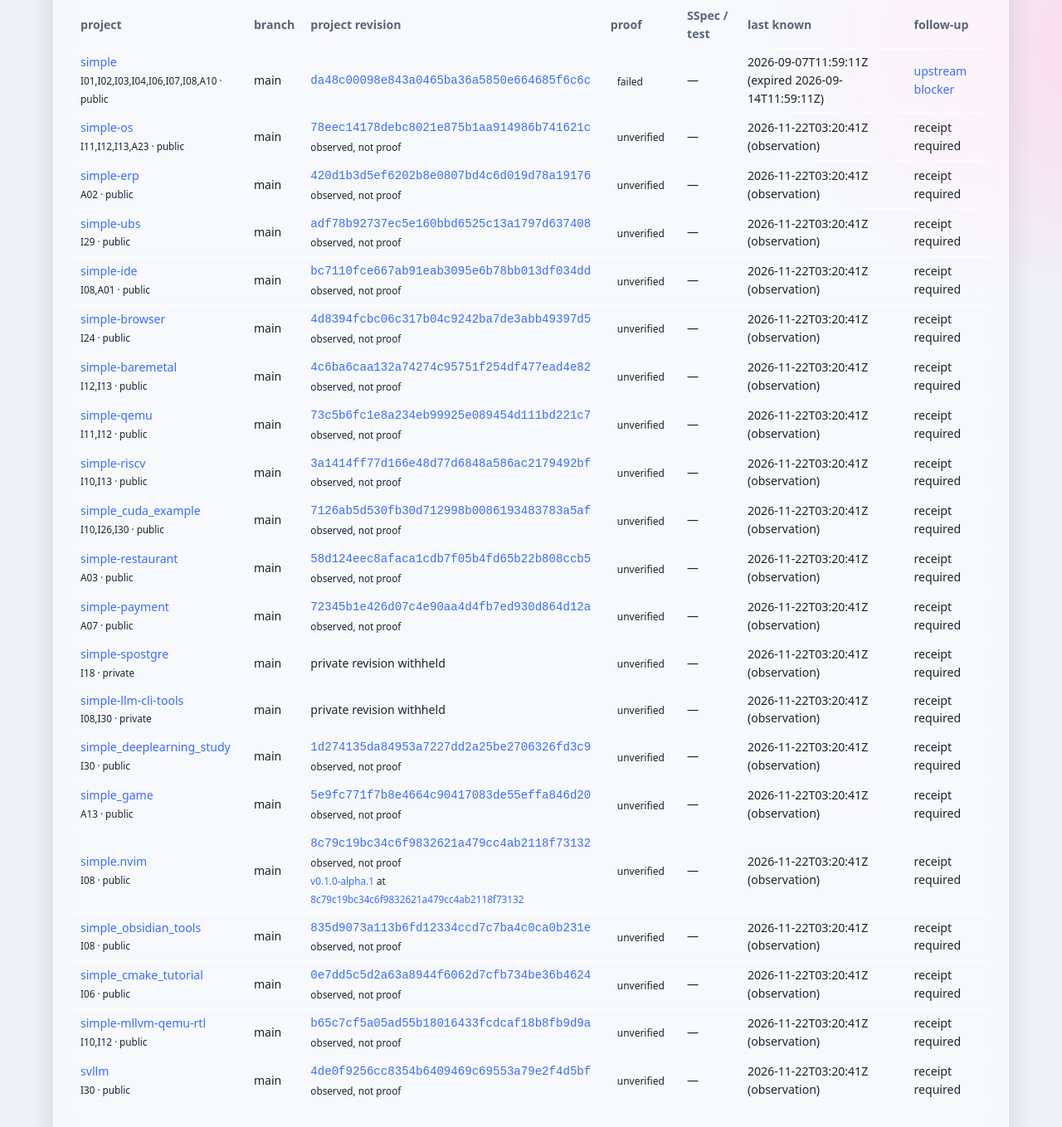
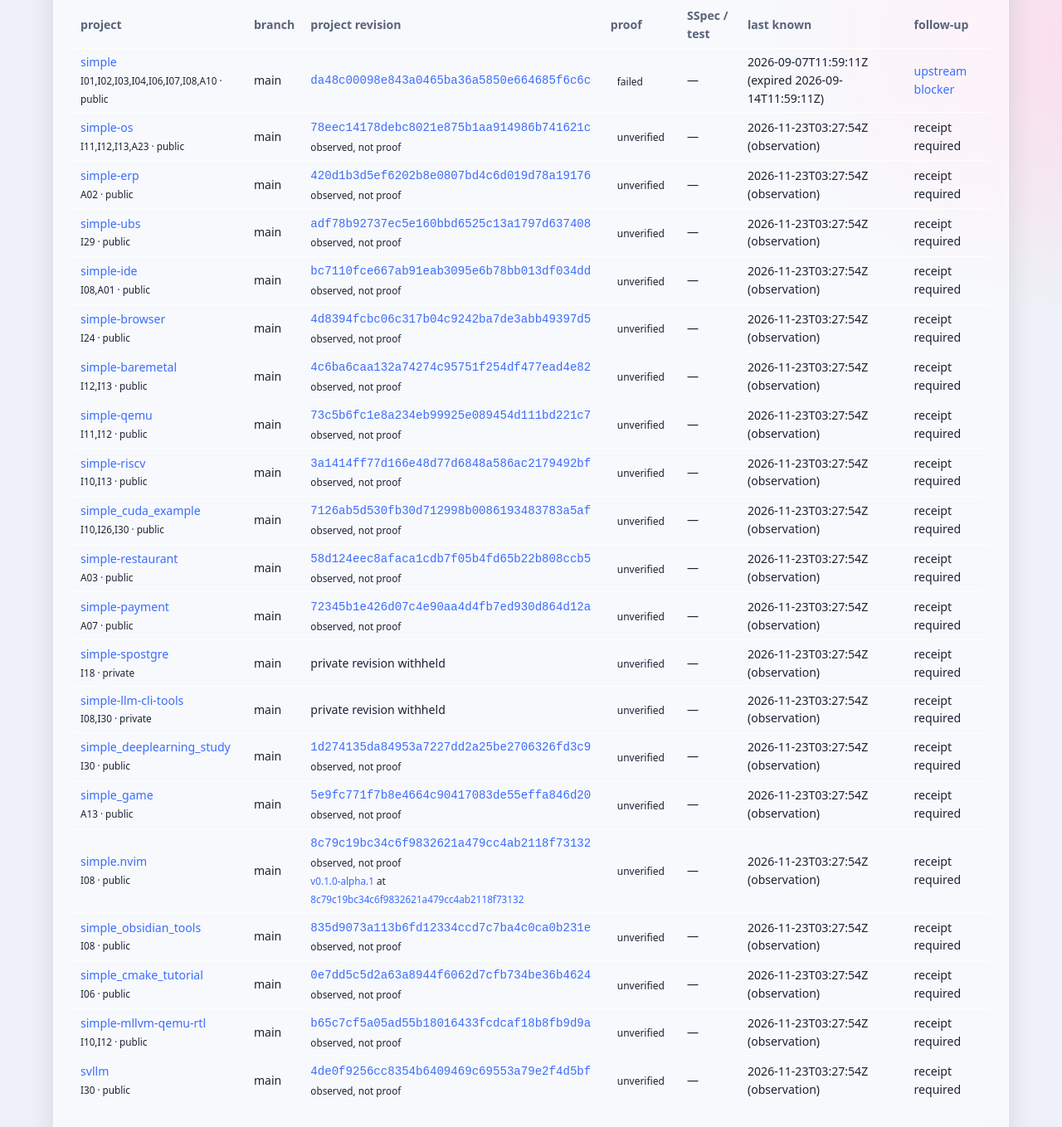
Before and after one commit to ormastes/simply, a plain HTML site: page docs/projects.html in a window 1280 px wide. Shown: the part 321-1680 px from the top of the page at 83% size. Drawn offline with Linux system fonts and the light colour scheme.

Commit message:
chore(site): daily regenerate from test evidence

```diff
--- a/docs/projects.html
+++ b/docs/projects.html
@@ -2,24 +2,24 @@
 <header class="hero"><h1>Simple project propagation</h1><p>Immutable, offline proof receipts. Last-observed revisions aid discovery but never count as working evidence.</p>
 <p>Compatibility baseline: <a href="https://github.com/ormastes/simple/tree/v1.0.1-beta.1">v1.0.1-beta.1</a> (<a href="https://github.com/ormastes/simple/commit/62eada434c050cb688598bef1ab4f5a25b5cb404"><code>62eada434c050cb688598bef1ab4f5a25b5cb404</code></a>, beta).</p></header><section class="card"><h2>Advertised projects</h2><div class="tblwrap"><table><tr><th>project</th><th>branch</th><th>project revision</th><th>proof</th><th>SSpec / test</th><th>last known</th><th>follow-up</th></tr>
 <tr><td><a href="https://github.com/ormastes/simple">simple</a><br><small>I01,I02,I03,I04,I06,I07,I08,A10 · public</small></td><td>main</td><td><a href="https://github.com/ormastes/simple/commit/da48c00098e843a0465ba36a5850e664685f6c6c"><code>da48c00098e843a0465ba36a5850e664685f6c6c</code></a></td><td><span class="st st-failed">failed</span></td><td>—</td><td>2026-09-07T11:59:11Z (expired 2026-09-14T11:59:11Z)</td><td><a href="https://github.com/ormastes/simple/issues/497">upstream blocker</a></td></tr>
-<tr><td><a href="https://github.com/ormastes/simple-os">simple-os</a><br><small>I11,I12,I13,A23 · public</small></td><td>main</td><td><a href="https://github.com/ormastes/simple-os/commit/78eec14178debc8021e875b1aa914986b741621c"><code>78eec14178debc8021e875b1aa914986b741621c</code></a><br><small>observed, not proof</small></td><td><span class="st st-unverified">unverified</span></td><td>—</td><td>2026-11-22T03:20:41Z (observation)</td><td>receipt required</td></tr>
-<tr><td><a href="https://github.com/ormastes/simple-erp">simple-erp</a><br><small>A02 · public</small></td><td>main</td><td><a href="https://github.com/ormastes/simple-erp/commit/420d1b3d5ef6202b8e0807bd4c6d019d78a19176"><code>420d1b3d5ef6202b8e0807bd4c6d019d78a19176</code></a><br><small>observed, not proof</small></td><td><span class="st st-unverified">unverified</span></td><td>—</td><td>2026-11-22T03:20:41Z (observation)</td><td>receipt required</td></tr>
-<tr><td><a href="https://github.com/ormastes/simple-ubs">simple-ubs</a><br><small>I29 · public</small></td><td>main</td><td><a href="https://github.com/ormastes/simple-ubs/commit/adf78b92737ec5e160bbd6525c13a1797d637408"><code>adf78b92737ec5e160bbd6525c13a1797d637408</code></a><br><small>observed, not proof</small></td><td><span class="st st-unverified">unverified</span></td><td>—</td><td>2026-11-22T03:20:41Z (observation)</td><td>receipt required</td></tr>
-<tr><td><a href="https://github.com/ormastes/simple-ide">simple-ide</a><br><small>I08,A01 · public</small></td><td>main</td><td><a href="https://github.com/ormastes/simple-ide/commit/bc7110fce667ab91eab3095e6b78bb013df034dd"><code>bc7110fce667ab91eab3095e6b78bb013df034dd</code></a><br><small>observed, not proof</small></td><td><span class="st st-unverified">unverified</span></td><td>—</td><td>2026-11-22T03:20:41Z (observation)</td><td>receipt required</td></tr>
-<tr><td><a href="https://github.com/ormastes/simple-browser">simple-browser</a><br><small>I24 · public</small></td><td>main</td><td><a href="https://github.com/ormastes/simple-browser/commit/4d8394fcbc06c317b04c9242ba7de3abb49397d5"><code>4d8394fcbc06c317b04c9242ba7de3abb49397d5</code></a><br><small>observed, not proof</small></td><td><span class="st st-unverified">unverified</span></td><td>—</td><td>2026-11-22T03:20:41Z (observation)</td><td>receipt required</td></tr>
-<tr><td><a href="https://github.com/ormastes/simple-baremetal">simple-baremetal</a><br><small>I12,I13 · public</small></td><td>main</td><td><a href="https://github.com/ormastes/simple-baremetal/commit/4c6ba6caa132a74274c95751f254df477ead4e82"><code>4c6ba6caa132a74274c95751f254df477ead4e82</code></a><br><small>observed, not proof</small></td><td><span class="st st-unverified">unverified</span></td><td>—</td><td>2026-11-22T03:20:41Z (observation)</td><td>receipt required</td></tr>
-<tr><td><a href="https://github.com/ormastes/simple-qemu">simple-qemu</a><br><small>I11,I12 · public</small></td><td>main</td><td><a href="https://github.com/ormastes/simple-qemu/commit/73c5b6fc1e8a234eb99925e089454d111bd221c7"><code>73c5b6fc1e8a234eb99925e089454d111bd221c7</code></a><br><small>observed, not proof</small></td><td><span class="st st-unverified">unverified</span></td><td>—</td><td>2026-11-22T03:20:41Z (observation)</td><td>receipt required</td></tr>
-<tr><td><a href="https://github.com/ormastes/simple-riscv">simple-riscv</a><br><small>I10,I13 · public</small></td><td>main</td><td><a href="https://github.com/ormastes/simple-riscv/commit/3a1414ff77d166e48d77d6848a586ac2179492bf"><code>3a1414ff77d166e48d77d6848a586ac2179492bf</code></a><br><small>observed, not proof</small></td><td><span class="st st-unverified">unverified</span></td><td>—</td><td>2026-11-22T03:20:41Z (observation)</td><td>receipt required</td></tr>
-<tr><td><a href="https://github.com/ormastes/simple_cuda_example">simple_cuda_example</a><br><small>I10,I26,I30 · public</small></td><td>main</td><td><a href="https://github.com/ormastes/simple_cuda_example/commit/7126ab5d530fb30d712998b0086193483783a5af"><code>7126ab5d530fb30d712998b0086193483783a5af</code></a><br><small>observed, not proof</small></td><td><span class="st st-unverified">unverified</span></td><td>—</td><td>2026-11-22T03:20:41Z (observation)</td><td>receipt required</td></tr>
-<tr><td><a href="https://github.com/ormastes/simple-restaurant">simple-restaurant</a><br><small>A03 · public</small></td><td>main</td><td><a href="https://github.com/ormastes/simple-restaurant/commit/58d124eec8afaca1cdb7f05b4fd65b22b808ccb5"><code>58d124eec8afaca1cdb7f05b4fd65b22b808ccb5</code></a><br><small>observed, not proof</small></td><td><span class="st st-unverified">unverified</span></td><td>—</td><td>2026-11-22T03:20:41Z (observation)</td><td>receipt required</td></tr>
-<tr><td><a href="https://github.com/ormastes/simple-payment">simple-payment</a><br><small>A07 · public</small></td><td>main</td><td><a href="https://github.com/ormastes/simple-payment/commit/72345b1e426d07c4e90aa4d4fb7ed930d864d12a"><code>72345b1e426d07c4e90aa4d4fb7ed930d864d12a</code></a><br><small>observed, not proof</small></td><td><span class="st st-unverified">unverified</span></td><td>—</td><td>2026-11-22T03:20:41Z (observation)</td><td>receipt required</td></tr>
-<tr><td><a href="https://github.com/ormastes/simple-spostgre">simple-spostgre</a><br><small>I18 · private</small></td><td>main</td><td>private revision withheld</td><td><span class="st st-unverified">unverified</span></td><td>—</td><td>2026-11-22T03:20:41Z (observation)</td><td>receipt required</td></tr>
-<tr><td><a href="https://github.com/ormastes/simple-llm-cli-tools">simple-llm-cli-tools</a><br><small>I08,I30 · private</small></td><td>main</td><td>private revision withheld</td><td><span class="st st-unverified">unverified</span></td><td>—</td><td>2026-11-22T03:20:41Z (observation)</td><td>receipt required</td></tr>
-<tr><td><a href="https://github.com/ormastes/simple_deeplearning_study">simple_deeplearning_study</a><br><small>I30 · public</small></td><td>main</td><td><a href="https://github.com/ormastes/simple_deeplearning_study/commit/1d274135da84953a7227dd2a25be2706326fd3c9"><code>1d274135da84953a7227dd2a25be2706326fd3c9</code></a><br><small>observed, not proof</small></td><td><span class="st st-unverified">unverified</span></td><td>—</td><td>2026-11-22T03:20:41Z (observation)</td><td>receipt required</td></tr>
-<tr><td><a href="https://github.com/ormastes/simple_game">simple_game</a><br><small>A13 · public</small></td><td>main</td><td><a href="https://github.com/ormastes/simple_game/commit/5e9fc771f7b8e4664c90417083de55effa846d20"><code>5e9fc771f7b8e4664c90417083de55effa846d20</code></a><br><small>observed, not proof</small></td><td><span class="st st-unverified">unverified</span></td><td>—</td><td>2026-11-22T03:20:41Z (observation)</td><td>receipt required</td></tr>
-<tr><td><a href="https://github.com/ormastes/simple.nvim">simple.nvim</a><br><small>I08 · public</small></td><td>main</td><td><a href="https://github.com/ormastes/simple.nvim/commit/8c79c19bc34c6f9832621a479cc4ab2118f73132"><code>8c79c19bc34c6f9832621a479cc4ab2118f73132</code></a><br><small>observed, not proof</small><br><small><a href="https://github.com/ormastes/simple.nvim/tree/v0.1.0-alpha.1">v0.1.0-alpha.1</a> at <a href="https://github.com/ormastes/simple.nvim/commit/8c79c19bc34c6f9832621a479cc4ab2118f73132">8c79c19bc34c6f9832621a479cc4ab2118f73132</a></small></td><td><span class="st st-unverified">unverified</span></td><td>—</td><td>2026-11-22T03:20:41Z (observation)</td><td>receipt required</td></tr>
-<tr><td><a href="https://github.com/ormastes/simple_obsidian_tools">simple_obsidian_tools</a><br><small>I08 · public</small></td><td>main</td><td><a href="https://github.com/ormastes/simple_obsidian_tools/commit/835d9073a113b6fd12334ccd7c7ba4c0ca0b231e"><code>835d9073a113b6fd12334ccd7c7ba4c0ca0b231e</code></a><br><small>observed, not proof</small></td><td><span class="st st-unverified">unverified</span></td><td>—</td><td>2026-11-22T03:20:41Z (observation)</td><td>receipt required</td></tr>
-<tr><td><a href="https://github.com/ormastes/simple_cmake_tutorial">simple_cmake_tutorial</a><br><small>I06 · public</small></td><td>main</td><td><a href="https://github.com/ormastes/simple_cmake_tutorial/commit/0e7dd5c5d2a63a8944f6062d7cfb734be36b4624"><code>0e7dd5c5d2a63a8944f6062d7cfb734be36b4624</code></a><br><small>observed, not proof</small></td><td><span class="st st-unverified">unverified</span></td><td>—</td><td>2026-11-22T03:20:41Z (observation)</td><td>receipt required</td></tr>
-<tr><td><a href="https://github.com/ormastes/simple-mllvm-qemu-rtl">simple-mllvm-qemu-rtl</a><br><small>I10,I12 · public</small></td><td>main</td><td><a href="https://github.com/ormastes/simple-mllvm-qemu-rtl/commit/b65c7cf5a05ad55b18016433fcdcaf18b8fb9d9a"><code>b65c7cf5a05ad55b18016433fcdcaf18b8fb9d9a</code></a><br><small>observed, not proof</small></td><td><span class="st st-unverified">unverified</span></td><td>—</td><td>2026-11-22T03:20:41Z (observation)</td><td>receipt required</td></tr>
-<tr><td><a href="https://github.com/ormastes/svllm">svllm</a><br><small>I30 · public</small></td><td>main</td><td><a href="https://github.com/ormastes/svllm/commit/4de0f9256cc8354b6409469c69553a79e2f4d5bf"><code>4de0f9256cc8354b6409469c69553a79e2f4d5bf</code></a><br><small>observed, not proof</small></td><td><span class="st st-unverified">unverified</span></td><td>—</td><td>2026-11-22T03:20:41Z (observation)</td><td>receipt required</td></tr>
+<tr><td><a href="https://github.com/ormastes/simple-os">simple-os</a><br><small>I11,I12,I13,A23 · public</small></td><td>main</td><td><a href="https://github.com/ormastes/simple-os/commit/78eec14178debc8021e875b1aa914986b741621c"><code>78eec14178debc8021e875b1aa914986b741621c</code></a><br><small>observed, not proof</small></td><td><span class="st st-unverified">unverified</span></td><td>—</td><td>2026-11-23T03:27:54Z (observation)</td><td>receipt required</td></tr>
+<tr><td><a href="https://github.com/ormastes/simple-erp">simple-erp</a><br><small>A02 · public</small></td><td>main</td><td><a href="https://github.com/ormastes/simple-erp/commit/420d1b3d5ef6202b8e0807bd4c6d019d78a19176"><code>420d1b3d5ef6202b8e0807bd4c6d019d78a19176</code></a><br><small>observed, not proof</small></td><td><span class="st st-unverified">unverified</span></td><td>—</td><td>2026-11-23T03:27:54Z (observation)</td><td>receipt required</td></tr>
+<tr><td><a href="https://github.com/ormastes/simple-ubs">simple-ubs</a><br><small>I29 · public</small></td><td>main</td><td><a href="https://github.com/ormastes/simple-ubs/commit/adf78b92737ec5e160bbd6525c13a1797d637408"><code>adf78b92737ec5e160bbd6525c13a1797d637408</code></a><br><small>observed, not proof</small></td><td><span class="st st-unverified">unverified</span></td><td>—</td><td>2026-11-23T03:27:54Z (observation)</td><td>receipt required</td></tr>
+<tr><td><a href="https://github.com/ormastes/simple-ide">simple-ide</a><br><small>I08,A01 · public</small></td><td>main</td><td><a href="https://github.com/ormastes/simple-ide/commit/bc7110fce667ab91eab3095e6b78bb013df034dd"><code>bc7110fce667ab91eab3095e6b78bb013df034dd</code></a><br><small>observed, not proof</small></td><td><span class="st st-unverified">unverified</span></td><td>—</td><td>2026-11-23T03:27:54Z (observation)</td><td>receipt required</td></tr>
+<tr><td><a href="https://github.com/ormastes/simple-browser">simple-browser</a><br><small>I24 · public</small></td><td>main</td><td><a href="https://github.com/ormastes/simple-browser/commit/4d8394fcbc06c317b04c9242ba7de3abb49397d5"><code>4d8394fcbc06c317b04c9242ba7de3abb49397d5</code></a><br><small>observed, not proof</small></td><td><span class="st st-unverified">unverified</span></td><td>—</td><td>2026-11-23T03:27:54Z (observation)</td><td>receipt required</td></tr>
+<tr><td><a href="https://github.com/ormastes/simple-baremetal">simple-baremetal</a><br><small>I12,I13 · public</small></td><td>main</td><td><a href="https://github.com/ormastes/simple-baremetal/commit/4c6ba6caa132a74274c95751f254df477ead4e82"><code>4c6ba6caa132a74274c95751f254df477ead4e82</code></a><br><small>observed, not proof</small></td><td><span class="st st-unverified">unverified</span></td><td>—</td><td>2026-11-23T03:27:54Z (observation)</td><td>receipt required</td></tr>
+<tr><td><a href="https://github.com/ormastes/simple-qemu">simple-qemu</a><br><small>I11,I12 · public</small></td><td>main</td><td><a href="https://github.com/ormastes/simple-qemu/commit/73c5b6fc1e8a234eb99925e089454d111bd221c7"><code>73c5b6fc1e8a234eb99925e089454d111bd221c7</code></a><br><small>observed, not proof</small></td><td><span class="st st-unverified">unverified</span></td><td>—</td><td>2026-11-23T03:27:54Z (observation)</td><td>receipt required</td></tr>
+<tr><td><a href="https://github.com/ormastes/simple-riscv">simple-riscv</a><br><small>I10,I13 · public</small></td><td>main</td><td><a href="https://github.com/ormastes/simple-riscv/commit/3a1414ff77d166e48d77d6848a586ac2179492bf"><code>3a1414ff77d166e48d77d6848a586ac2179492bf</code></a><br><small>observed, not proof</small></td><td><span class="st st-unverified">unverified</span></td><td>—</td><td>2026-11-23T03:27:54Z (observation)</td><td>receipt required</td></tr>
+<tr><td><a href="https://github.com/ormastes/simple_cuda_example">simple_cuda_example</a><br><small>I10,I26,I30 · public</small></td><td>main</td><td><a href="https://github.com/ormastes/simple_cuda_example/commit/7126ab5d530fb30d712998b0086193483783a5af"><code>7126ab5d530fb30d712998b0086193483783a5af</code></a><br><small>observed, not proof</small></td><td><span class="st st-unverified">unverified</span></td><td>—</td><td>2026-11-23T03:27:54Z (observation)</td><td>receipt required</td></tr>
+<tr><td><a href="https://github.com/ormastes/simple-restaurant">simple-restaurant</a><br><small>A03 · public</small></td><td>main</td><td><a href="https://github.com/ormastes/simple-restaurant/commit/58d124eec8afaca1cdb7f05b4fd65b22b808ccb5"><code>58d124eec8afaca1cdb7f05b4fd65b22b808ccb5</code></a><br><small>observed, not proof</small></td><td><span class="st st-unverified">unverified</span></td><td>—</td><td>2026-11-23T03:27:54Z (observation)</td><td>receipt required</td></tr>
+<tr><td><a href="https://github.com/ormastes/simple-payment">simple-payment</a><br><small>A07 · public</small></td><td>main</td><td><a href="https://github.com/ormastes/simple-payment/commit/72345b1e426d07c4e90aa4d4fb7ed930d864d12a"><code>72345b1e426d07c4e90aa4d4fb7ed930d864d12a</code></a><br><small>observed, not proof</small></td><td><span class="st st-unverified">unverified</span></td><td>—</td><td>2026-11-23T03:27:54Z (observation)</td><td>receipt required</td></tr>
+<tr><td><a href="https://github.com/ormastes/simple-spostgre">simple-spostgre</a><br><small>I18 · private</small></td><td>main</td><td>private revision withheld</td><td><span class="st st-unverified">unverified</span></td><td>—</td><td>2026-11-23T03:27:54Z (observation)</td><td>receipt required</td></tr>
+<tr><td><a href="https://github.com/ormastes/simple-llm-cli-tools">simple-llm-cli-tools</a><br><small>I08,I30 · private</small></td><td>main</td><td>private revision withheld</td><td><span class="st st-unverified">unverified</span></td><td>—</td><td>2026-11-23T03:27:54Z (observation)</td><td>receipt required</td></tr>
+<tr><td><a href="https://github.com/ormastes/simple_deeplearning_study">simple_deeplearning_study</a><br><small>I30 · public</small></td><td>main</td><td><a href="https://github.com/ormastes/simple_deeplearning_study/commit/1d274135da84953a7227dd2a25be2706326fd3c9"><code>1d274135da84953a7227dd2a25be2706326fd3c9</code></a><br><small>observed, not proof</small></td><td><span class="st st-unverified">unverified</span></td><td>—</td><td>2026-11-23T03:27:54Z (observation)</td><td>receipt required</td></tr>
+<tr><td><a href="https://github.com/ormastes/simple_game">simple_game</a><br><small>A13 · public</small></td><td>main</td><td><a href="https://github.com/ormastes/simple_game/commit/5e9fc771f7b8e4664c90417083de55effa846d20"><code>5e9fc771f7b8e4664c90417083de55effa846d20</code></a><br><small>observed, not proof</small></td><td><span class="st st-unverified">unverified</span></td><td>—</td><td>2026-11-23T03:27:54Z (observation)</td><td>receipt required</td></tr>
+<tr><td><a href="https://github.com/ormastes/simple.nvim">simple.nvim</a><br><small>I08 · public</small></td><td>main</td><td><a href="https://github.com/ormastes/simple.nvim/commit/8c79c19bc34c6f9832621a479cc4ab2118f73132"><code>8c79c19bc34c6f9832621a479cc4ab2118f73132</code></a><br><small>observed, not proof</small><br><small><a href="https://github.com/ormastes/simple.nvim/tree/v0.1.0-alpha.1">v0.1.0-alpha.1</a> at <a href="https://github.com/ormastes/simple.nvim/commit/8c79c19bc34c6f9832621a479cc4ab2118f73132">8c79c19bc34c6f9832621a479cc4ab2118f73132</a></small></td><td><span class="st st-unverified">unverified</span></td><td>—</td><td>2026-11-23T03:27:54Z (observation)</td><td>receipt required</td></tr>
+<tr><td><a href="https://github.com/ormastes/simple_obsidian_tools">simple_obsidian_tools</a><br><small>I08 · public</small></td><td>main</td><td><a href="https://github.com/ormastes/simple_obsidian_tools/commit/835d9073a113b6fd12334ccd7c7ba4c0ca0b231e"><code>835d9073a113b6fd12334ccd7c7ba4c0ca0b231e</code></a><br><small>observed, not proof</small></td><td><span class="st st-unverified">unverified</span></td><td>—</td><td>2026-11-23T03:27:54Z (observation)</td><td>receipt required</td></tr>
+<tr><td><a href="https://github.com/ormastes/simple_cmake_tutorial">simple_cmake_tutorial</a><br><small>I06 · public</small></td><td>main</td><td><a href="https://github.com/ormastes/simple_cmake_tutorial/commit/0e7dd5c5d2a63a8944f6062d7cfb734be36b4624"><code>0e7dd5c5d2a63a8944f6062d7cfb734be36b4624</code></a><br><small>observed, not proof</small></td><td><span class="st st-unverified">unverified</span></td><td>—</td><td>2026-11-23T03:27:54Z (observation)</td><td>receipt required</td></tr>
+<tr><td><a href="https://github.com/ormastes/simple-mllvm-qemu-rtl">simple-mllvm-qemu-rtl</a><br><small>I10,I12 · public</small></td><td>main</td><td><a href="https://github.com/ormastes/simple-mllvm-qemu-rtl/commit/b65c7cf5a05ad55b18016433fcdcaf18b8fb9d9a"><code>b65c7cf5a05ad55b18016433fcdcaf18b8fb9d9a</code></a><br><small>observed, not proof</small></td><td><span class="st st-unverified">unverified</span></td><td>—</td><td>2026-11-23T03:27:54Z (observation)</td><td>receipt required</td></tr>
+<tr><td><a href="https://github.com/ormastes/svllm">svllm</a><br><small>I30 · public</small></td><td>main</td><td><a href="https://github.com/ormastes/svllm/commit/4de0f9256cc8354b6409469c69553a79e2f4d5bf"><code>4de0f9256cc8354b6409469c69553a79e2f4d5bf</code></a><br><small>observed, not proof</small></td><td><span class="st st-unverified">unverified</span></td><td>—</td><td>2026-11-23T03:27:54Z (observation)</td><td>receipt required</td></tr>
 </table></div><footer>A project becomes verified only through a clean checkout, a pinned commit, the pinned Simple beta tag/commit, and an explicit successful test receipt. Observations are maintenance-time discovery metadata only. This page never queries GitHub or runs projects.</footer></section><p><a href="index.html">Capability dashboard</a></p></body></html>
```
Also changed, not shown: docs/index.html (+1 -1 lines), 1 other file.
